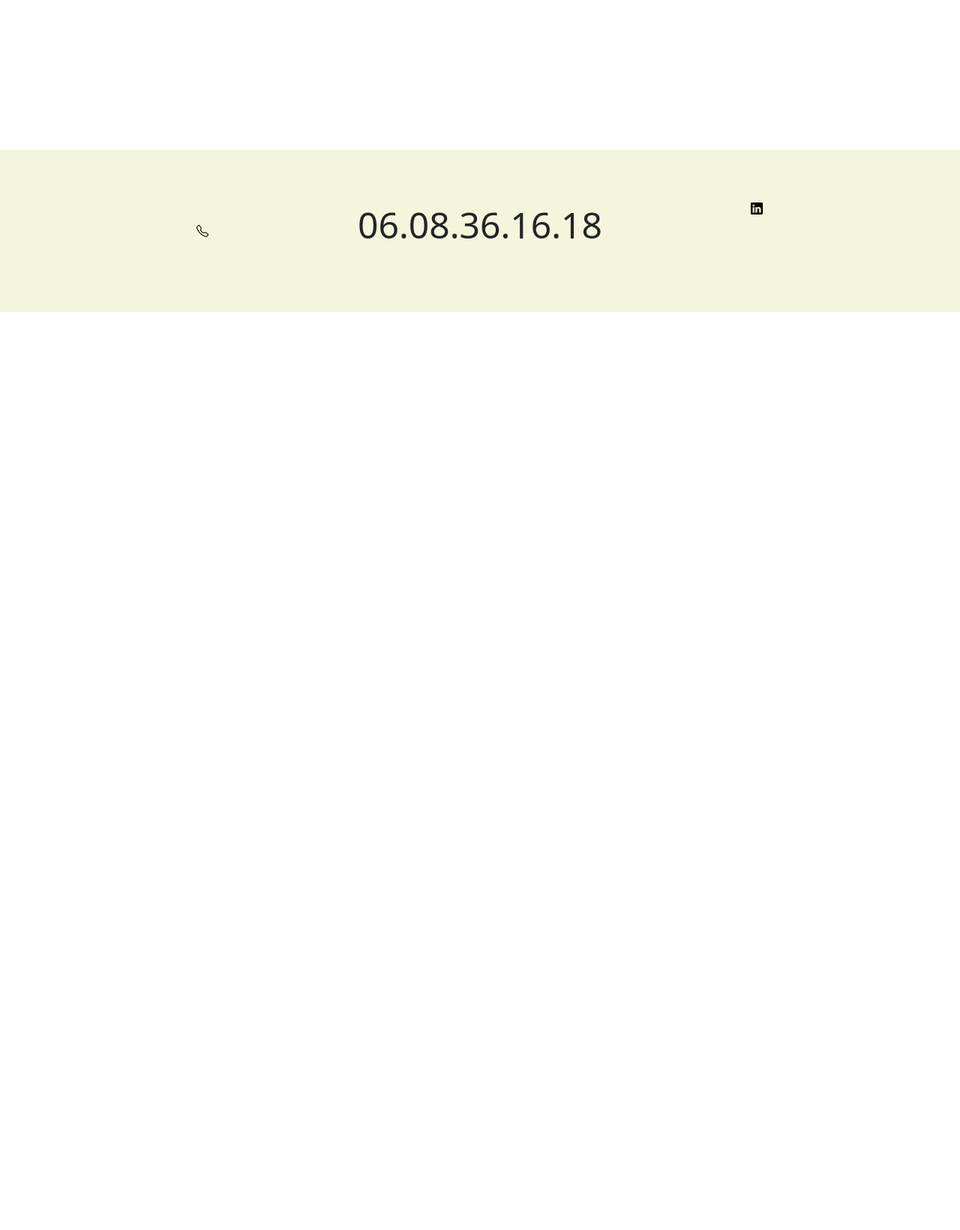
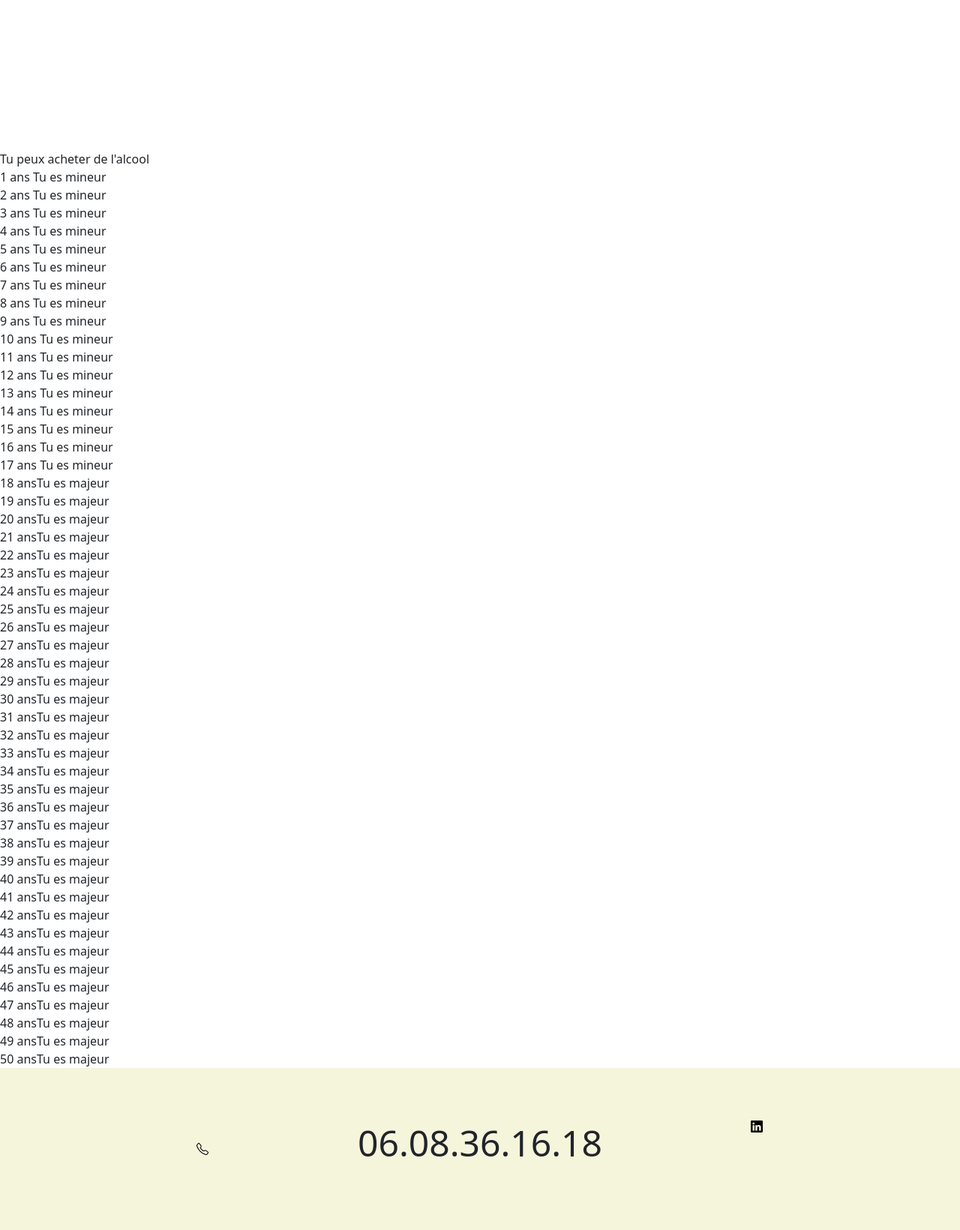
Before and after one commit to TristanChadeuf/php, a PHP site: page /about.php in a window 1280 px wide. Shown: the part 434-2074 px from the top of the page at 75% size. Before the commit the page ends 850 px from the top, so only its background shows below. Run offline with PHP 8.4, Linux system fonts and the light colour scheme.

Commit message:
rajout de boucle pour m'exercer

```diff
--- a/about.php
+++ b/about.php
@@ -2,11 +2,40 @@
 <?php
 $title = "A propos";
 include 'header.php';
+?>
 
-?>
+
 
 <h2>Bienvenue dans la page about</h2>
 
 <?php
+
+function entrainement($age){
+    if ($age>=18){
+        echo "Tu peux acheter de l'alcool<br>";
+    }else{
+        echo "Demande a tes parents de t'acheter de l'alcool<br>";
+    }
+}
+entrainement(18);
+
+
+function alcool(){
+for($i=1;$i<=50;$i++){
+   if($i<=17){
+    $age=$i;
+    echo $i ." ". "ans ".  $age="Tu es mineur<br>";
+   }else{
+    echo $i ." ". "ans"  . $age="Tu es majeur<br>";
+   }
+}
+
+}
+
+alcool();
+?>
+
+
+<?php
 include 'footer.php';
 ?>
```
Also changed, not shown: contact.php (+8 -8 lines), recuperation.txt (+61 -0 lines).
